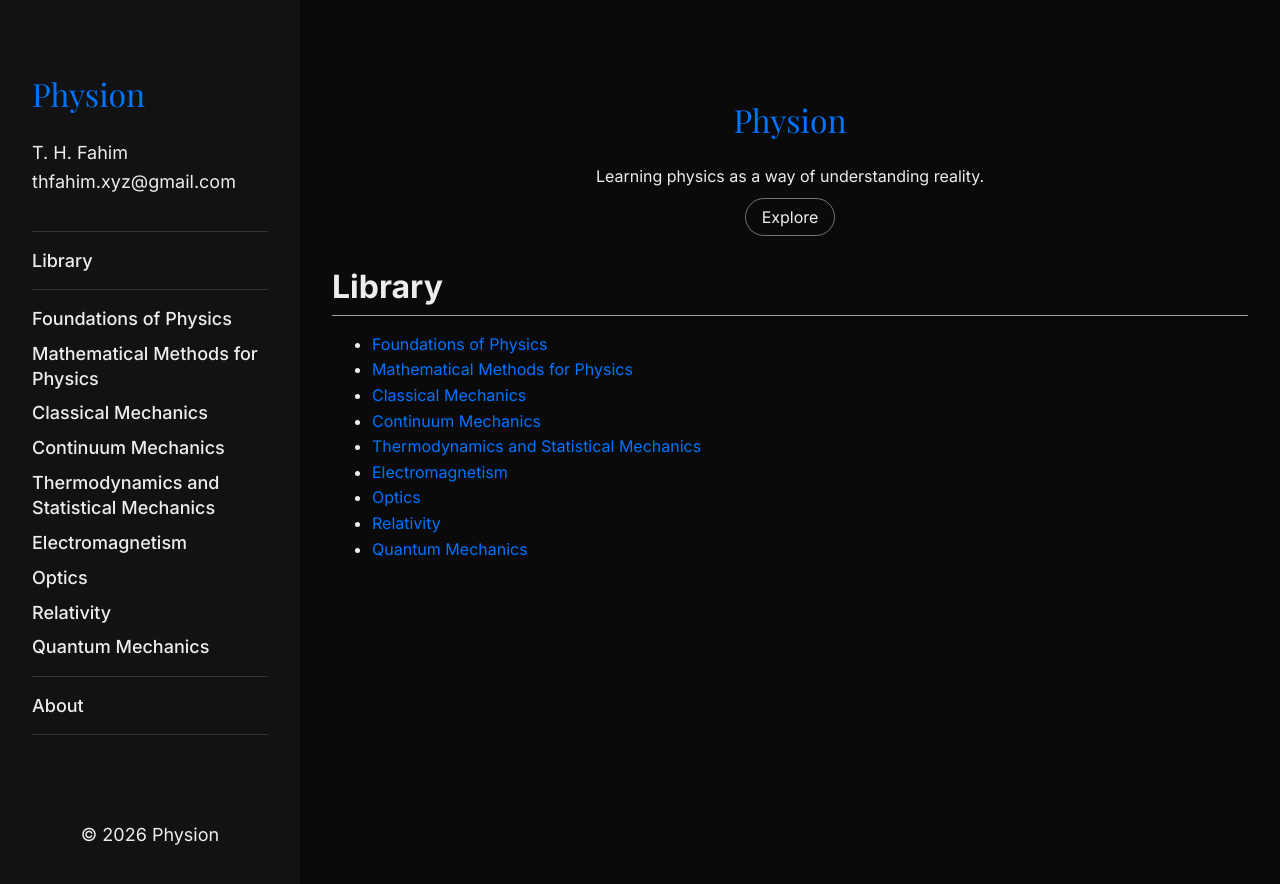
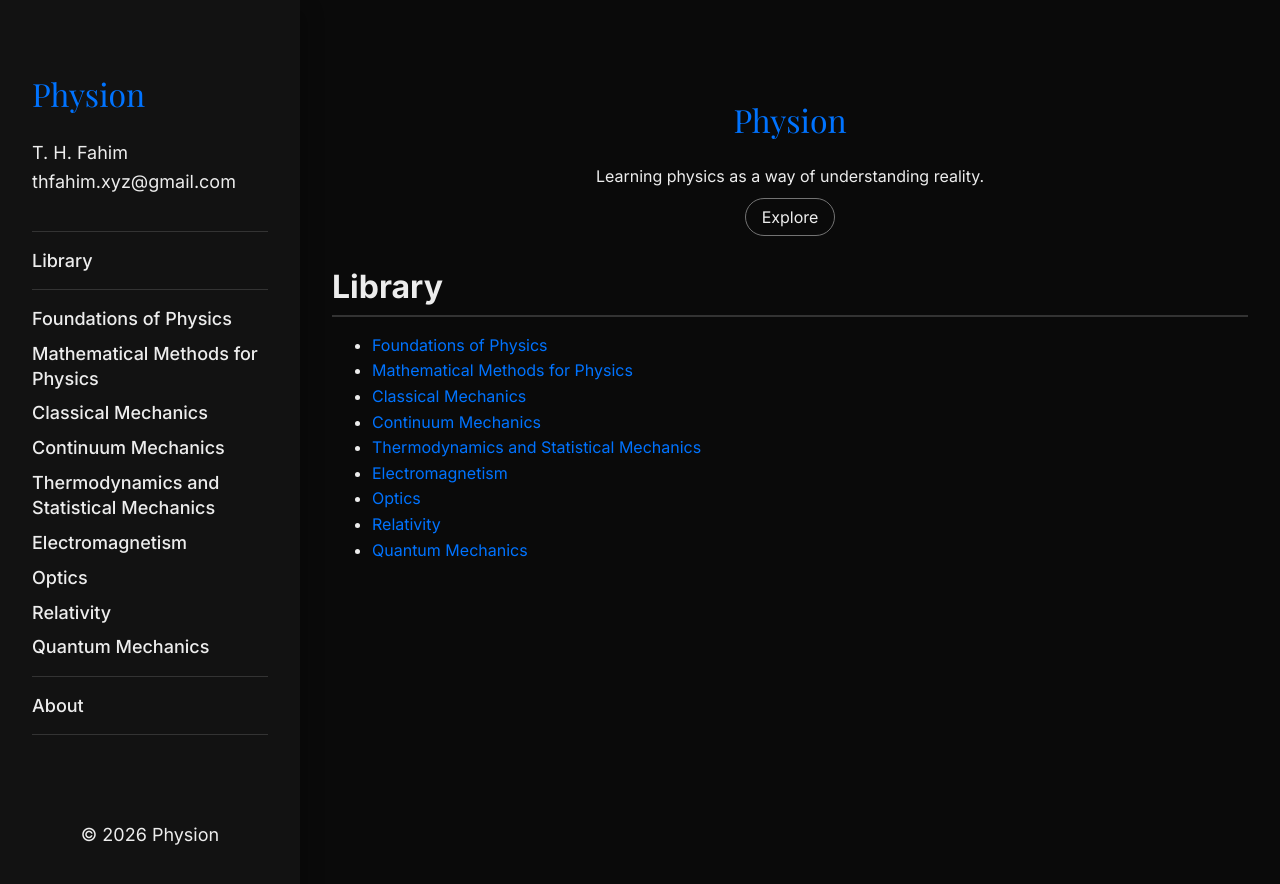
Before and after one commit to thfahim-xyz/physion, a Jekyll site: the page built from index.md, in a window 1280 px wide. Shown: the top 884 px of the page. Built offline with Jekyll 4.4.1, drawn with Linux system fonts in a browser that asks for light colours.

Commit message:
Update styles.css

```diff
--- a/assets/css/styles.css
+++ b/assets/css/styles.css
@@ -7,8 +7,7 @@
 
 :root {
     --bg-primary: #0a0a0a;
-    --bg-secondary: #121212;
-    --surface: #1a1a1a;
+    --surface: #121212;
     --border: #333333;
 
     --accent: #0073ff;
@@ -79,7 +78,7 @@ body {
 
     font-size: 1.125rem;
 
-    background-color: var(--bg-secondary);
+    background-color: var(--surface);
     box-shadow: 0.5rem 0.5rem 1rem rgba(0, 0, 0, 0.2);
 }
 
@@ -125,12 +124,12 @@ h1, h2, h3 {
 
 h1 {
     font-size: 2rem;
-    border-bottom: 1px solid var(--text-secondary);
+    border-bottom: 2px solid var(--border);
 }
 
 h2 {
     font-size: 1.5rem;
-    border-bottom: 1px solid var(--text-secondary);
+    border-bottom: 1px solid var(--border);
 }
 
 h3 {
@@ -176,7 +175,7 @@ td {
 
 th {
     padding: 10px;
-    background-color: var(--bg-secondary);
+    background-color: var(--surface);
     text-align: center;
     font-weight: bold;
     border: 1px solid var(--text-primary);
@@ -222,11 +221,14 @@ h1 a:hover, h2 a:hover, h3 a:hover {
 
 /* ===== HORIZONTAL RULE ===== */
 
+hr {
+    border: none;
+    border-top: 1px solid #737373;
+}
+
 .site__navbar hr {
     margin-top: 1rem;
     margin-bottom: 1rem;
-
-    border: none;
 
     border-top: 1px solid var(--border);
 }
@@ -280,7 +282,7 @@ h1 a:hover, h2 a:hover, h3 a:hover {
 
 .menu-toggle.active {
   background: var(--accent);
-  color: var(--bg-secondary);
+  color: var(--surface);
   border-color: var(--accent);
 }
 
```
